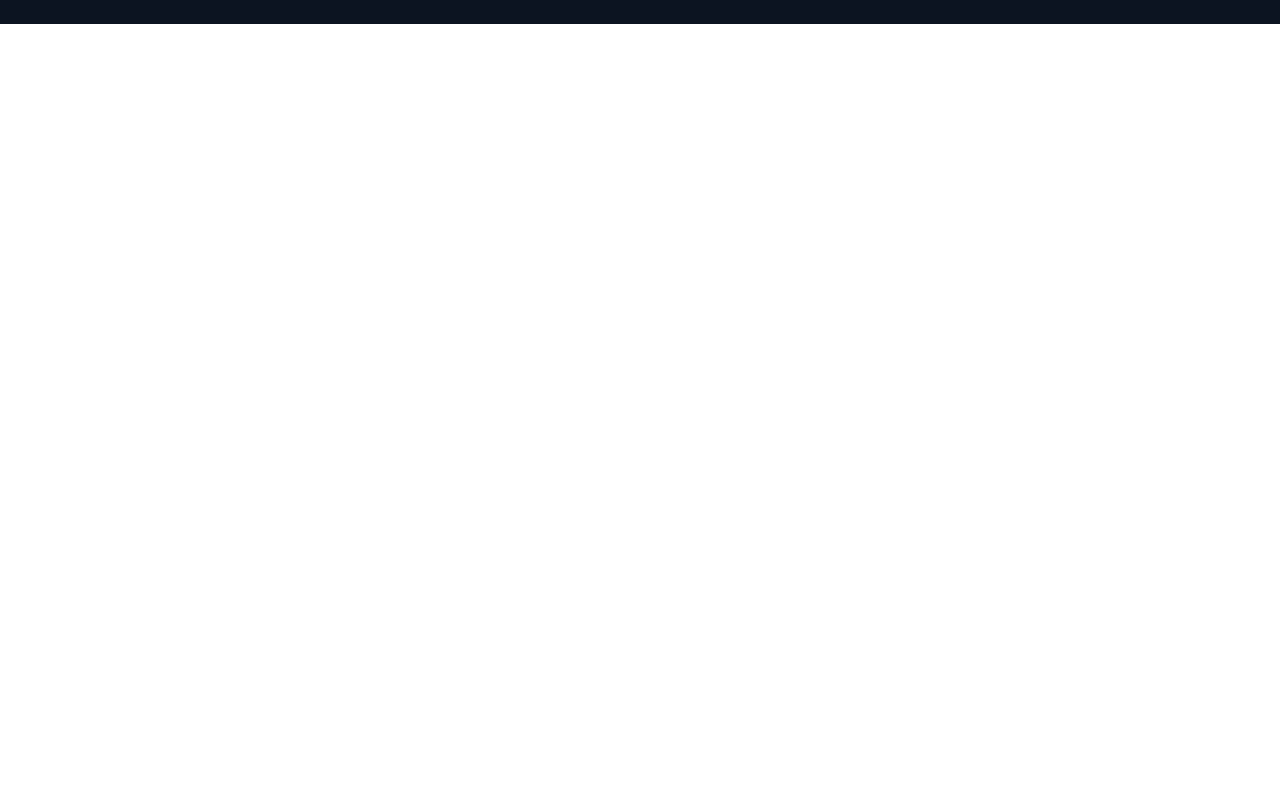
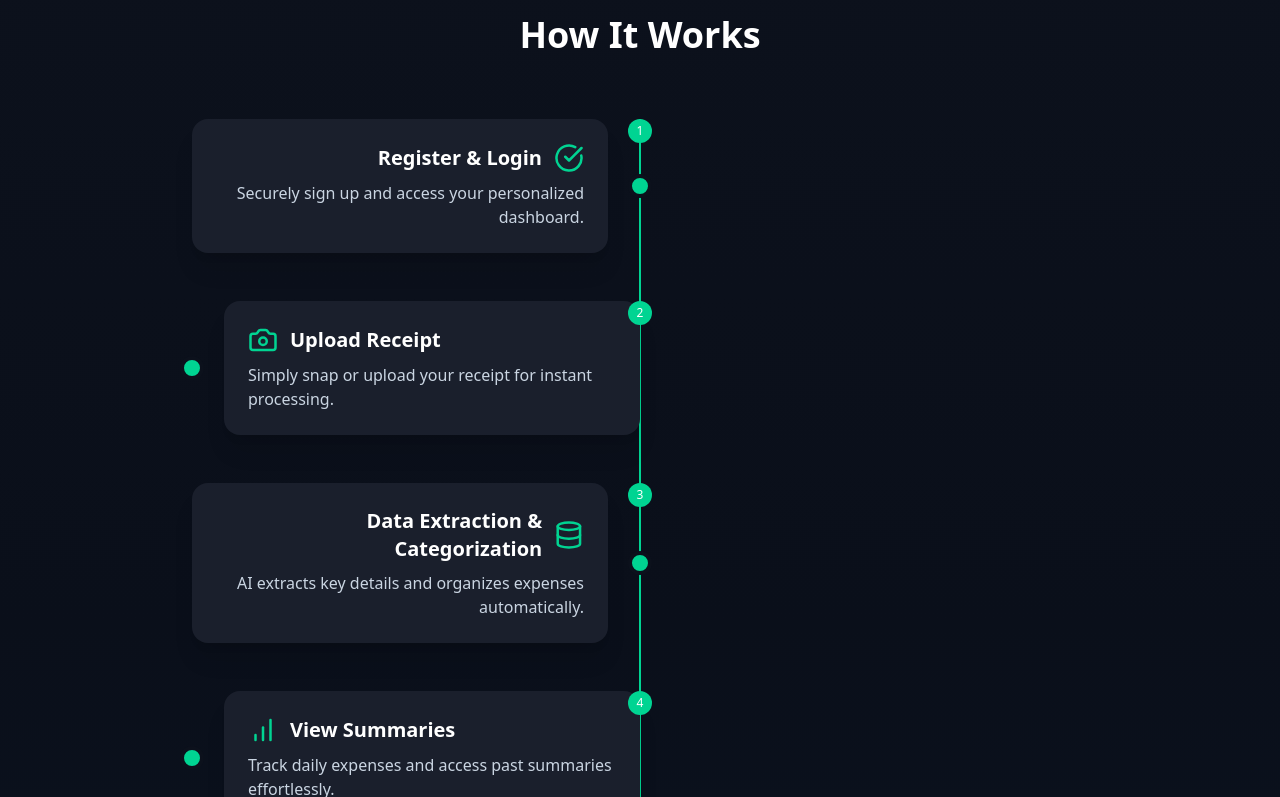
Before and after one commit to nethuchathuu/BudgetBee, a React (Vite) app in the folder frontend/: page / in a window 1280 px wide. Shown: the part 1623-2420 px from the top of the page. Before the commit the page ends 1647 px from the top, so only its background shows below. Built offline with nearby package versions, Linux system fonts and the light colour scheme.

Commit message:
20250829

```diff
--- a/frontend/package.json
+++ b/frontend/package.json
@@ -13,6 +13,7 @@
     "@tailwindcss/vite": "^4.1.12",
     "axios": "^1.11.0",
     "framer-motion": "^12.23.12",
+    "lucide-react": "^0.542.0",
     "react": "^19.1.0",
     "react-dom": "^19.1.0",
     "react-router-dom": "^7.8.2",
--- a/frontend/src/components/HowItWork.jsx
+++ /dev/null
@@ -1,68 +0,0 @@
-import React from "react";
-import { motion } from "framer-motion";
-import { CheckCircle, Camera, Database, BarChart, Bell, FileText } from "lucide-react";
-
-const steps = [
-  {
-    icon: <CheckCircle size={40} className="text-emerald-400" />,
-    title: "Register & Login",
-    description: "Securely sign up and access your personalized dashboard.",
-  },
-  {
-    icon: <Camera size={40} className="text-emerald-400" />,
-    title: "Upload Receipt",
-    description: "Simply snap or upload your receipt for instant processing.",
-  },
-  {
-    icon: <Database size={40} className="text-emerald-400" />,
-    title: "Data Extraction & Categorization",
-    description: "AI extracts key details and organizes expenses automatically.",
-  },
-  {
-    icon: <BarChart size={40} className="text-emerald-400" />,
-    title: "View Summaries",
-    description: "Track daily expenses and access past summaries effortlessly.",
-  },
-  {
-    icon: <Bell size={40} className="text-emerald-400" />,
-    title: "Get Smart Alerts",
-    description: "Receive overspending notifications and budget insights.",
-  },
-  {
-    icon: <FileText size={40} className="text-emerald-400" />,
-    title: "Download Reports",
-    description: "Export detailed expense reports for your records anytime.",
-  },
-];
-
-export default function HowItWorks() {
-  return (
-    <div className="min-h-screen bg-gradient-to-b from-[#0c111c] via-[#0a0f1a] to-[#0b1422] text-white py-16 px-6">
-      <motion.h2
-        initial={{ opacity: 0, y: -20 }}
-        animate={{ opacity: 1, y: 0 }}
-        transition={{ duration: 0.7 }}
-        className="text-4xl font-bold text-center mb-10"
-      >
-        How It Works
-      </motion.h2>
-
-      <div className="max-w-5xl mx-auto grid md:grid-cols-2 lg:grid-cols-3 gap-8">
-        {steps.map((step, index) => (
-          <motion.div
-            key={index}
-            initial={{ opacity: 0, y: 30 }}
-            whileInView={{ opacity: 1, y: 0 }}
-            transition={{ duration: 0.6, delay: index * 0.15 }}
-            viewport={{ once: true }}
-            className="p-6 rounded-2xl bg-[#1a1f2c] shadow-xl hover:shadow-2xl transition-shadow duration-300"
-          >
-            <div className="flex justify-center mb-4">{step.icon}</div>
-            <h3 className="text-xl font-semibold mb-2 text-center">{step.title}</h3>
-            <p className="text-slate-300 text-center">{step.description}</p>
-          </motion.div>
-        ))}
-      </div>
-    </div>
-  );
-}
--- /dev/null
+++ b/frontend/src/components/HowItWorks.jsx
@@ -0,0 +1,82 @@
+import React from "react";
+import { motion } from "framer-motion";
+import { CheckCircle, Camera, Database, BarChart, Bell, FileText } from "lucide-react";
+
+const steps = [
+  { icon: <CheckCircle size={30} className="text-emerald-400" />, title: "Register & Login", description: "Securely sign up and access your personalized dashboard." },
+  { icon: <Camera size={30} className="text-emerald-400" />, title: "Upload Receipt", description: "Simply snap or upload your receipt for instant processing." },
+  { icon: <Database size={30} className="text-emerald-400" />, title: "Data Extraction & Categorization", description: "AI extracts key details and organizes expenses automatically." },
+  { icon: <BarChart size={30} className="text-emerald-400" />, title: "View Summaries", description: "Track daily expenses and access past summaries effortlessly." },
+  { icon: <Bell size={30} className="text-emerald-400" />, title: "Get Smart Alerts", description: "Receive overspending notifications and budget insights." },
+  { icon: <FileText size={30} className="text-emerald-400" />, title: "Download Reports", description: "Export detailed expense reports for your records anytime." },
+];
+
+export default function HowItWorks() {
+  return (
+    <div
+    id = "HowItWorks"
+    className="relative bg-gradient-to-b from-[#0c111c] via-[#0a0f1a] to-[#0b1422] text-white py-16 px-6">
+      <motion.h2
+        initial={{ opacity: 0, y: -20 }}
+        animate={{ opacity: 1, y: 0 }}
+        transition={{ duration: 0.7 }}
+        className="text-4xl font-bold text-center mb-16"
+      >
+        How It Works
+      </motion.h2>
+
+      <div className="relative max-w-4xl mx-auto">
+        {/* Vertical timeline line */}
+        <div className="absolute left-1/2 transform -translate-x-1/2 h-full border-l-2 border-emerald-400"></div>
+
+        {steps.map((step, index) => {
+          // Custom logic: 2nd, 4th, 6th steps (indices 1, 3, 5) go to the right
+          const isRight = [1, 3, 5].includes(index);
+          return (
+            <motion.div
+              key={index}
+              initial={{ opacity: 0, x: isRight ? 50 : -50 }}
+              whileInView={{ opacity: 1, x: 0 }}
+              transition={{ duration: 0.6, delay: index * 0.2 }}
+              viewport={{ once: true }}
+              className="w-full flex justify-between mb-12 relative"
+            >
+              {/* Left Side Step */}
+              {!isRight && (
+                <div className="w-1/2 pr-8 text-right relative">
+                  <div className="inline-block bg-[#1a1f2c] p-6 rounded-2xl shadow-xl hover:shadow-2xl transition-shadow duration-300">
+                    <div className="flex items-center justify-end mb-2">
+                      <h3 className="text-xl font-semibold mr-3">{step.title}</h3>
+                      {step.icon}
+                    </div>
+                    <p className="text-slate-300">{step.description}</p>
+                  </div>
+                  <div className="absolute top-1/2 right-[-12px] w-6 h-6 bg-emerald-400 rounded-full border-4 border-[#0c111c] transform -translate-y-1/2"></div>
+                </div>
+              )}
+
+              {/* Right Side Step */}
+              {isRight && (
+                <div className="w-1/2 pl-8 text-left relative">
+                  <div className="inline-block bg-[#1a1f2c] p-6 rounded-2xl shadow-xl hover:shadow-2xl transition-shadow duration-300">
+                    <div className="flex items-center justify-start mb-2">
+                      {step.icon}
+                      <h3 className="text-xl font-semibold ml-3">{step.title}</h3>
+                    </div>
+                    <p className="text-slate-300">{step.description}</p>
+                  </div>
+                  <div className="absolute top-1/2 left-[-12px] w-6 h-6 bg-emerald-400 rounded-full border-4 border-[#0c111c] transform -translate-y-1/2"></div>
+                </div>
+              )}
+
+              {/* Timeline Marker */}
+              <div className="absolute left-1/2 transform -translate-x-1/2 bg-emerald-400 text-white rounded-full w-6 h-6 flex items-center justify-center text-xs">
+                {index + 1}
+              </div>
+            </motion.div>
+          );
+        })}
+      </div>
+    </div>
+  );
+}
--- a/frontend/src/components/Navbar.jsx
+++ b/frontend/src/components/Navbar.jsx
@@ -1,19 +1,23 @@
 import React from "react";
+import { Link } from "react-router-dom";
 import BeeLogo from "./BeeLogo";
 
 export default function Navbar() {
   return (
-    <header className="relative z-10">
-      <nav className="mx-auto flex max-w-7xl items-center justify-between px-6 py-5">
+    <header className="fixed top-0 left-0 right-0 z-50 bg-[#0c111c]/90 backdrop-blur-md">
+      <nav className="mx-auto flex max-w-7xl items-center justify-between px-6 py-4">
         <div className="flex items-center gap-3">
-          <BeeLogo />
+          <Link to="/" onClick={() => window.scrollTo({ top: 0, behavior: 'smooth' })}>
+            <BeeLogo />
+          </Link>
           <span className="text-xl font-semibold tracking-tight">BudgetBee</span>
         </div>
+
         <div className="hidden md:flex items-center gap-8 text-sm text-slate-300">
           <a href="#features" className="hover:text-white transition">Features</a>
-          <a href="#HowItWork" className="hover:text-white transition">How it Works</a>
+          <a href="#HowItWorks" className="hover:text-white transition">How it Works</a>
+        </div>
 
-        </div>
         <div className="flex items-center gap-3">
           <a href="/signin" className="rounded-xl border border-white/15 px-4 py-2 text-sm text-slate-200 hover:bg-white/10 transition">
             Sign in
--- a/frontend/src/index.css
+++ b/frontend/src/index.css
@@ -1 +1,5 @@
 @import "tailwindcss";
+
+html {
+  scroll-behavior: smooth;
+}
--- a/frontend/src/pages/LandingPage.jsx
+++ b/frontend/src/pages/LandingPage.jsx
@@ -5,7 +5,7 @@ import Footer from "../components/Footer";
 import Glow from "../components/Glow";
 import PhoneMock from "../components/PhoneMock";
 import Features from "../components/features";
-import HowItWorks from "../components/HowItWork";
+import HowItWorks from "../components/HowItWorks";
 
 const colors = {
   bg: "from-[#0c111c] via-[#0a0f1a] to-[#0b1422]",
@@ -19,7 +19,7 @@ export default function LandingPage() {
       <Glow className="top-40 -right-24 w-[520px] h-[520px]" />
       <Navbar />
 
-      <main className="relative z-10">
+      <main className="relative z-10 pt-24">
         <section className="mx-auto grid max-w-7xl grid-cols-1 items-center gap-10 px-6 py-8 md:grid-cols-2 md:py-16">
           <div>
             <motion.h1
@@ -60,6 +60,8 @@ export default function LandingPage() {
         </section>
 
         <Features />
+
+        <HowItWorks />
       </main>
 
       <Footer />
```
Also changed, not shown: 1 other file (tests, documents, lock files or other folders).
